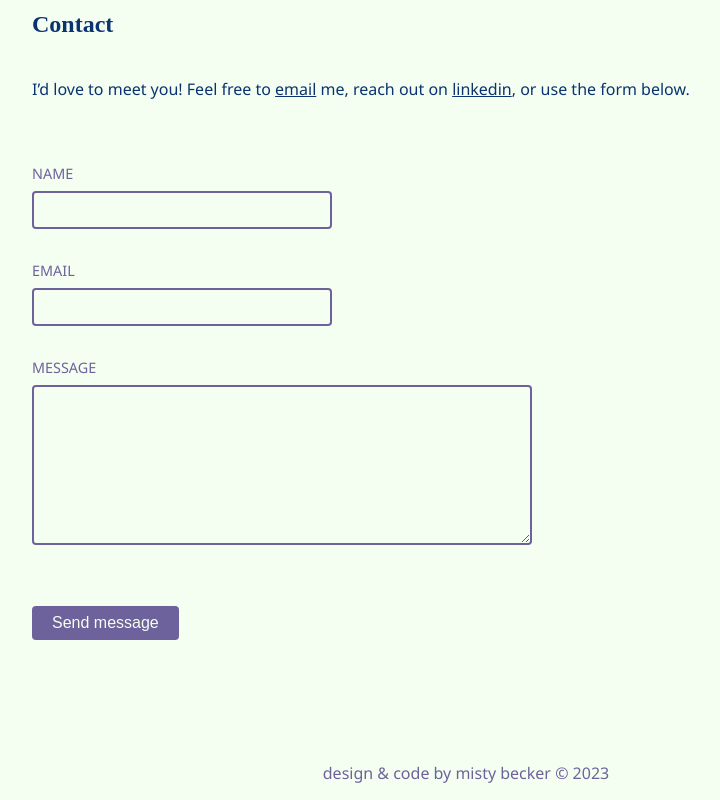
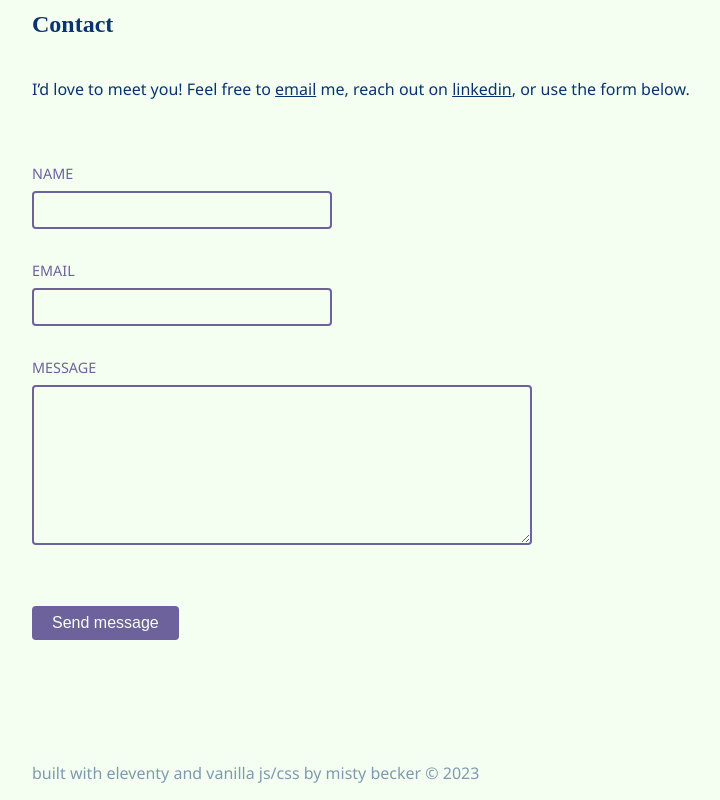
Before and after one commit to mistyb01/portfolio-v3, an Eleventy site: page src/index.njk in a window 1280 px wide. Shown: the part 1828-2628 px from the top of the page, without its empty margins (174-894 px from the left). Built offline with nearby package versions, Linux system fonts and the light colour scheme; Eleventy itself is replaced by a stand-in of ours; files that its build step writes are made by us from their sources; a web font is replaced by a local one.

Commit message:
edit footer text and style

```diff
--- a/public/style.css
+++ b/public/style.css
@@ -121,6 +121,11 @@ a {
 
 .body-text--light {
     color: var(--clr-secondary);
+    font-size: 1rem;
+}
+
+.body-text--lighter {
+    color: var(--clr-text-light);
     font-size: 1rem;
 }
 
@@ -430,10 +435,8 @@ footer {
     width: 100%;
     min-height: 5em;
     display: flex;
-    justify-content: center;
     align-items: end;
     font-size: 0.9em;
-
 }
 
 @media (min-width: 768px) {
--- a/src/_includes/footer.njk
+++ b/src/_includes/footer.njk
@@ -1,5 +1,5 @@
 <footer class="section--center">
-  <p class="body-text--light text--center">
-    design & code by misty becker © 2023
+  <p class="body-text--lighter text--center">
+    built with eleventy and vanilla js/css by misty becker © 2023
   </p>
 </footer>
--- a/src/style.css
+++ b/src/style.css
@@ -121,6 +121,11 @@ a {
 
 .body-text--light {
     color: var(--clr-secondary);
+    font-size: 1rem;
+}
+
+.body-text--lighter {
+    color: var(--clr-text-light);
     font-size: 1rem;
 }
 
@@ -430,10 +435,8 @@ footer {
     width: 100%;
     min-height: 5em;
     display: flex;
-    justify-content: center;
     align-items: end;
     font-size: 0.9em;
-
 }
 
 @media (min-width: 768px) {
```
Also changed, not shown: public/index.html, public/projects/bookmarks/index.html, public/projects/pomodoro/index.html.
